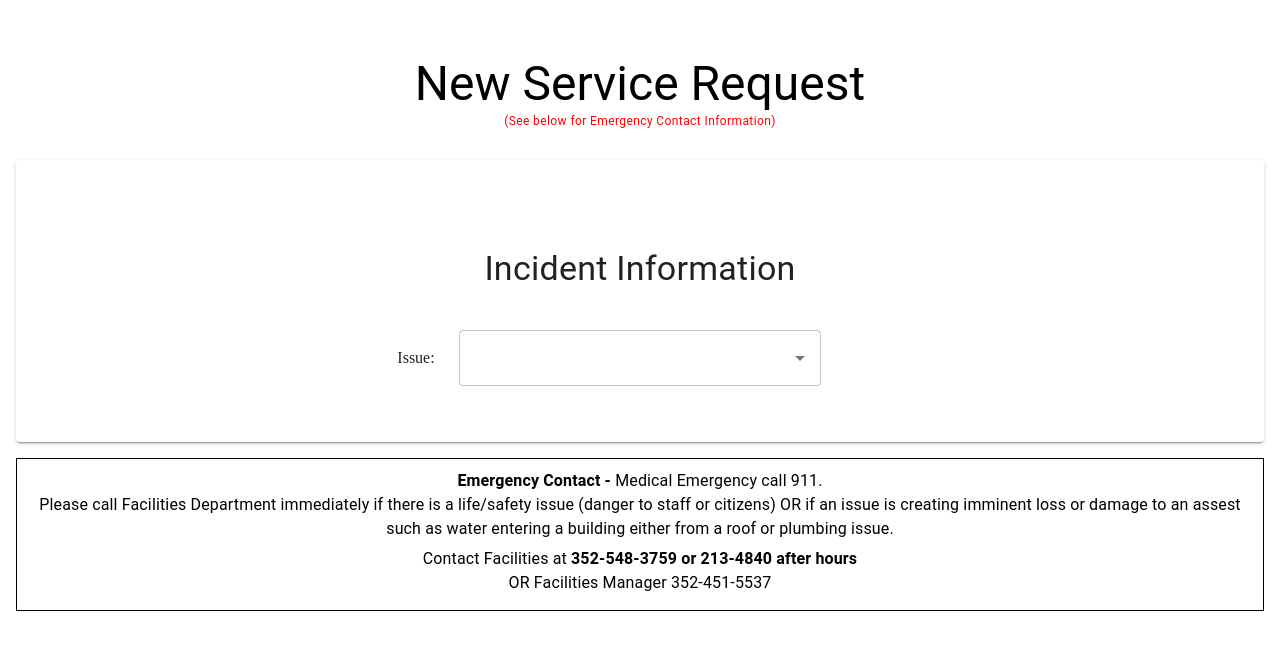
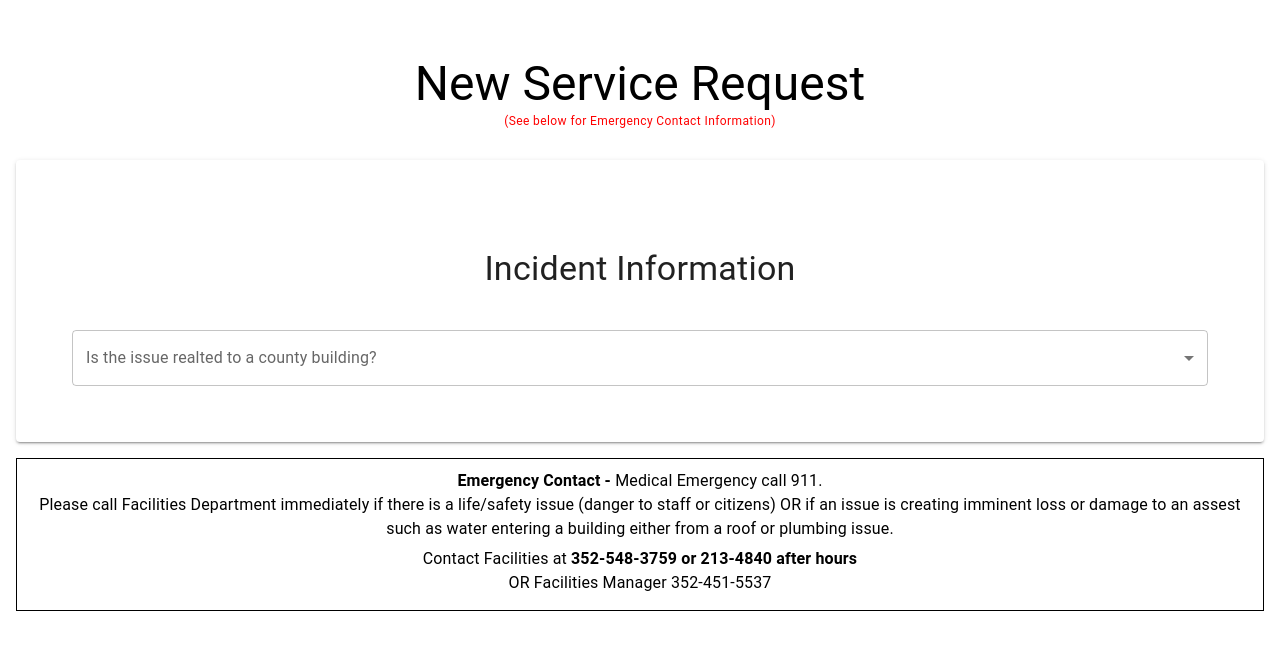
Before and after one commit to AlachuaCountyApps/service-request-cityworks, a React (Create React App) app: page /servicerequest/step1 in a window 1280 px wide. Shown: the top 650 px of the page. Built offline with nearby package versions, Linux system fonts and the light colour scheme; no server answers; what react-geocode would draw is missing.

Commit message:
Is the issue a county building related dropdown

```diff
--- a/src/App.js
+++ b/src/App.js
@@ -1,50 +1,56 @@
-import { Grid } from '@mui/material';
-import { Route, Routes, useNavigate } from 'react-router-dom';
-import { useEffect, useState } from 'react';
-import axios from 'axios';
-import Geocode from 'react-geocode';
+import { Grid } from "@mui/material";
+import { Route, Routes, useNavigate } from "react-router-dom";
+import { useEffect, useState } from "react";
+import axios from "axios";
+import Geocode from "react-geocode";
 
-import Step1 from './pages/Step1';
-import Step2 from './pages/Step2';
+import Step1 from "./pages/Step1";
+import Step2 from "./pages/Step2";
 
-import buildings from './data/buildings.json';
-import problemAreaData from './data/problemArea.json';
-import questionsandAnswers from './data/callerQuestions&Answers.json';
-import Success from './pages/Success';
-import Map from './components/Map';
+import buildings from "./data/buildings.json";
+import problemAreaData from "./data/problemArea.json";
+import questionsandAnswers from "./data/callerQuestions&Answers.json";
+import Success from "./pages/Success";
+import Map from "./components/Map";
 
-import './App.css';
+import "./App.css";
 
 const googleKey = `AIzaSyBRbdKmyFU_X9r-UVmsapYMcKDJQJmQpAg`;
 
 Geocode.setApiKey(googleKey);
-Geocode.setLocationType('ROOFTOP');
+Geocode.setLocationType("ROOFTOP");
 
 function App() {
-  const [domain, setDomain] = useState('');
+  const [isCountyBuildingIssue, setIsCountyBuildingIssue] = useState("");
+
+  const [domain, setDomain] = useState("");
   const [domainID, setDomainID] = useState();
-  const [problemArea, setProblemArea] = useState('');
-  const [issue, setIssue] = useState('');
+  const [problemArea, setProblemArea] = useState("");
+  const [issue, setIssue] = useState("");
   const [issueID, setIssueID] = useState();
   const [questionAnswers, setQuestionAnswers] = useState([]);
   const [selectedAnswers, setSelectedAnswers] = useState({});
   const [selectedAnswersText, setSelectedAnswersText] = useState({});
-  const [building, setBuilding] = useState('');
-  const [department, setDepartment] = useState('');
-  const [additonalLocationInfo, setAdditonalLocationInfo] = useState('');
-  const [issueDescription, setIssueDescription] = useState('');
+  const [building, setBuilding] = useState("");
+  const [department, setDepartment] = useState("");
+  const [additonalLocationInfo, setAdditonalLocationInfo] = useState("");
+  const [issueDescription, setIssueDescription] = useState("");
   const [address, setAddress] = useState({
     StreetName: null,
-    street: '',
-    streetNumber: '',
-    city: '',
-    zip: '',
-    county: '',
-    shortAddress: '',
-    lat: '',
-    lng: '',
+    street: "",
+    streetNumber: "",
+    city: "",
+    zip: "",
+    county: "",
+    shortAddress: "",
+    lat: "",
+    lng: "",
   });
   const [open, setOpen] = useState(false);
+
+  const handleIsCountyBuildingIssueChange = (e) => {
+    setIsCountyBuildingIssue(e.target.value);
+  };
 
   const handleAddressChange = (addressObj) => {
     const buildingToSelect =
@@ -52,28 +58,28 @@ function App() {
         buildings.findIndex(
           (build) =>
             build.Address ===
-            addressObj.streetNumber + ' ' + addressObj.shortAddress
+            addressObj.streetNumber + " " + addressObj.shortAddress
         )
       ];
     if (buildingToSelect) handleBuildingChange(buildingToSelect);
     else {
       handleBuildingChange({
-        BuildingId: 'Other',
-        label: 'Other (Not a County Building)',
-        Address: 'Other',
-        City: 'Other',
-        State: 'Other',
-        Zip: 'Other',
-        Dept: 'Other',
+        BuildingId: "Other",
+        label: "Other (Not a County Building)",
+        Address: "Other",
+        City: "Other",
+        State: "Other",
+        Zip: "Other",
+        Dept: "Other",
       });
-      handleDepartmentChange('Other (Explain under Description of Issue)');
+      handleDepartmentChange("Other (Explain under Description of Issue)");
     }
     setAddress(addressObj);
   };
 
   const handleOpen = () => setOpen(true);
   const handleClose = (e, reason) => {
-    if (reason !== 'backdropClick') setOpen(false);
+    if (reason !== "backdropClick") setOpen(false);
   };
 
   let navigate = useNavigate();
@@ -95,8 +101,8 @@ function App() {
       )
         setQuestionAnswers(questionsandAnswers[newVal.area][newVal.label]);
     } else {
-      setIssue('');
-      setProblemArea('');
+      setIssue("");
+      setProblemArea("");
       setQuestionAnswers([]);
     }
   };
@@ -124,26 +130,26 @@ function App() {
   const getStreetName = (street) => {
     if (street)
       if (
-        street.toUpperCase() === 'SW' ||
-        street.toUpperCase() === 'SOUTH WEST'
+        street.toUpperCase() === "SW" ||
+        street.toUpperCase() === "SOUTH WEST"
       )
-        return 'South West';
-    if (street.toUpperCase() === 'SE' || street.toUpperCase() === 'SOUTH EAST')
-      return 'South East';
-    if (street.toUpperCase() === 'NW' || street.toUpperCase() === 'NORTH WEST')
-      return 'North West';
-    if (street.toUpperCase() === 'NE' || street.toUpperCase() === 'NORTH EAST')
-      return 'North East';
+        return "South West";
+    if (street.toUpperCase() === "SE" || street.toUpperCase() === "SOUTH EAST")
+      return "South East";
+    if (street.toUpperCase() === "NW" || street.toUpperCase() === "NORTH WEST")
+      return "North West";
+    if (street.toUpperCase() === "NE" || street.toUpperCase() === "NORTH EAST")
+      return "North East";
     if (
-      street.toUpperCase() === 'NC' ||
-      street.toUpperCase() === 'NORTH CENTRAL'
+      street.toUpperCase() === "NC" ||
+      street.toUpperCase() === "NORTH CENTRAL"
     )
-      return 'North Central';
+      return "North Central";
     if (
-      street.toUpperCase() === 'SC' ||
-      street.toUpperCase() === 'SOUTH CENTRAL'
+      street.toUpperCase() === "SC" ||
+      street.toUpperCase() === "SOUTH CENTRAL"
     )
-      return 'South Central';
+      return "South Central";
     return null;
   };
 
@@ -155,25 +161,25 @@ function App() {
     for (let i = 0; i < data.address_components.length; i++) {
       for (let j = 0; j < data.address_components[i].types.length; j++) {
         switch (data.address_components[i].types[j]) {
-          case 'locality':
+          case "locality":
             addressObj.city = data.address_components[i].long_name;
             break;
-          case 'administrative_area_level_2':
+          case "administrative_area_level_2":
             addressObj.county = data.address_components[i].long_name;
             break;
-          case 'postal_code':
+          case "postal_code":
             addressObj.zip = data.address_components[i].long_name;
             break;
-          case 'route':
+          case "route":
             addressObj.shortAddress = data.address_components[i].short_name;
             addressObj.StreetName = getStreetName(
               data.address_components[i].short_name.substring(
                 0,
-                data.address_components[i].short_name.indexOf(' ')
+                data.address_components[i].short_name.indexOf(" ")
               )
             );
             break;
-          case 'street_number':
+          case "street_number":
             addressObj.streetNumber = data.address_components[i].long_name;
             break;
           default:
@@ -194,13 +200,13 @@ function App() {
   };
 
   const convertQuestionAnswerstoString = () => {
-    let result = '';
+    let result = "";
     questionAnswers.forEach((element) => {
       result +=
         element.question.text +
-        ': ' +
+        ": " +
         selectedAnswersText[selectedAnswers[element.question.id]] +
-        '. ';
+        ". ";
     });
     return result;
   };
@@ -210,29 +216,29 @@ function App() {
 
     const data = {
       ProblemSid: issueID,
-      Details: issueDescription + '. ' + convertQuestionAnswerstoString(),
+      Details: issueDescription + ". " + convertQuestionAnswerstoString(),
       Comments:
         issue +
-        ': ' +
+        ": " +
         issueDescription +
-        '. ' +
+        ". " +
         convertQuestionAnswerstoString(),
-      Address: address.streetNumber + ' ' + address.shortAddress,
+      Address: address.streetNumber + " " + address.shortAddress,
       City: address.city,
-      State: 'Florida',
+      State: "Florida",
       Zip: address.zip,
       Landmark:
-        building.label && building.label.includes('Other')
+        building.label && building.label.includes("Other")
           ? null
           : building.label,
       District: address.StreetName,
       Location:
-        department && department.includes('Other')
+        department && department.includes("Other")
           ? additonalLocationInfo
-          : department + ' ' + additonalLocationInfo,
+          : department + " " + additonalLocationInfo,
       X: address.lat,
       Y: address.lng,
-      CallerType: 'Visitor',
+      CallerType: "Visitor",
       CallerFirstName: e.target.firstName.value,
       CallerLastName: e.target.lastName.value,
       CallerAddress: e.target.address.value,
@@ -240,11 +246,11 @@ function App() {
       CallerCity: e.target.city.value,
       CallerState: e.target.state.value,
       CallerZip: e.target.zipcode.value,
-      CallerWorkPhone: e.target.workPhoneNumber.value.replace(/[^0-9]/gi, ''),
-      CallerCellPhone: e.target.phoneNumber.value.replace(/[^0-9]/gi, ''),
+      CallerWorkPhone: e.target.workPhoneNumber.value.replace(/[^0-9]/gi, ""),
+      CallerCellPhone: e.target.phoneNumber.value.replace(/[^0-9]/gi, ""),
       CallerOtherPhone:
         e.target.otherWorkPhoneNumber.value &&
-        e.target.otherWorkPhoneNumber.value.replace(/[^0-9]/gi, ''),
+        e.target.otherWorkPhoneNumber.value.replace(/[^0-9]/gi, ""),
       CallerEmail: e.target.email.value,
       CallerComments: `Other Contact: ${e.target.otherFirstName.value} ${e.target.otherLastName.value}, Email: ${e.target.otherEmail.value}`,
       Answers: convertAnswersToAnswers(),
@@ -254,10 +260,10 @@ function App() {
     console.log(data);
 
     axios
-      .post('http://localhost:7010/submitRequest', data)
+      .post("http://localhost:7010/submitRequest", data)
       .then((response) => {
         console.log(response);
-        navigate('/servicerequest/success', {
+        navigate("/servicerequest/success", {
           state: { status: true, requestID: response.data },
         });
       })
@@ -277,7 +283,7 @@ function App() {
         <Grid item xs={12} sx={{ mx: { xs: 1 } }}>
           <Routes>
             <Route
-              path='servicerequest/step1'
+              path="servicerequest/step1"
               element={
                 <Step1
                   domain={domain}
@@ -297,14 +303,18 @@ function App() {
                   handleOpen={handleOpen}
                   address={address}
                   updateSelectedAddress={updateSelectedAddress}
+                  isCountyBuildingIssue={isCountyBuildingIssue}
+                  handleIsCountyBuildingIssueChange={
+                    handleIsCountyBuildingIssueChange
+                  }
                 />
               }
             />
             <Route
-              path='servicerequest/step2'
+              path="servicerequest/step2"
               element={<Step2 submitRequest={submitRequest} />}
             />
-            <Route path='servicerequest/success' element={<Success />} />
+            <Route path="servicerequest/success" element={<Success />} />
           </Routes>
         </Grid>
       </Grid>
--- a/src/components/incidentInformationNew.js
+++ b/src/components/incidentInformationNew.js
@@ -0,0 +1,75 @@
+import {
+  FormControl,
+  Grid,
+  InputLabel,
+  MenuItem,
+  Paper,
+  Select,
+  Typography,
+} from "@mui/material";
+import React from "react";
+
+export default function incidentInformationNew({
+  issue,
+  handleIssueChange,
+  questionAnswers,
+  selectedAnswers,
+  updateSelectedAnswers,
+  building,
+  handleBuildingChange,
+  department,
+  handleDepartmentChange,
+  additonalLocationInfo,
+  setAdditonalLocationInfo,
+  issueDescription,
+  setIssueDescription,
+  handleOpen,
+  address,
+  updateSelectedAddress,
+  isCountyBuildingIssue,
+  handleIsCountyBuildingIssueChange,
+}) {
+  const submitPage1 = (e) => {
+    e.preventDefault();
+  };
+
+  return (
+    <Paper elevation={2} sx={{ padding: 3, mb: 2 }}>
+      <form onSubmit={submitPage1}>
+        <Grid
+          container
+          sx={{
+            pt: { xs: 1, sm: 4 },
+            pl: { xs: 1, sm: 4 },
+            pr: { xs: 1, sm: 4 },
+            pb: { xs: 3, sm: 4 },
+            mt: 1,
+          }}
+          spacing={3}
+          display="flex"
+        >
+          <Grid item xs={12} sx={{ textAlign: "center", mb: 2 }}>
+            <Typography variant="h4">Incident Information</Typography>
+          </Grid>
+          <Grid item xs={12}>
+            <FormControl fullWidth>
+              <InputLabel id="issue-location-label">
+                Is the issue realted to a county building?
+              </InputLabel>
+              <Select
+                labelId="issue-location-label"
+                id="issue-location"
+                value={isCountyBuildingIssue}
+                label="Is the issue realted to a county building?"
+                onChange={handleIsCountyBuildingIssueChange}
+              >
+                <MenuItem value={"Yes"}>Yes</MenuItem>
+                <MenuItem value={"No"}>No</MenuItem>
+              </Select>
+            </FormControl>
+          </Grid>
+        </Grid>
+      </form>
+    </Paper>
+  );
+}
--- a/src/pages/Step1.js
+++ b/src/pages/Step1.js
@@ -1,7 +1,9 @@
-import { Grid, Typography } from '@mui/material';
+import { Grid, Typography } from "@mui/material";
 
-import IncidentInformation from '../components/IncidentInformation';
-import EmergencyContact from '../components/EmergencyContact';
+import IncidentInformation from "../components/IncidentInformation";
+import IncidentInformationNew from "../components/incidentInformationNew";
+
+import EmergencyContact from "../components/EmergencyContact";
 
 export default function Step1({
   domain,
@@ -21,17 +23,19 @@ export default function Step1({
   handleOpen,
   address,
   updateSelectedAddress,
+  isCountyBuildingIssue,
+  handleIsCountyBuildingIssueChange,
 }) {
   return (
     <Grid container spacing={3}>
-      <Grid item xs={12} style={{ textAlign: 'center' }}>
-        <Typography variant='h3'>New Service Request</Typography>
-        <Typography variant='caption' display='block' color='red' gutterBottom>
+      <Grid item xs={12} style={{ textAlign: "center" }}>
+        <Typography variant="h3">New Service Request</Typography>
+        <Typography variant="caption" display="block" color="red" gutterBottom>
           (See below for Emergency Contact Information)
         </Typography>
       </Grid>
       <Grid item xs={12}>
-        <IncidentInformation
+        {/* <IncidentInformation
           issue={issue}
           handleIssueChange={handleIssueChange}
           questionAnswers={questionAnswers}
@@ -48,6 +52,27 @@ export default function Step1({
           handleOpen={handleOpen}
           address={address}
           updateSelectedAddress={updateSelectedAddress}
+        /> */}
+
+        <IncidentInformationNew
+          issue={issue}
+          handleIssueChange={handleIssueChange}
+          questionAnswers={questionAnswers}
+          selectedAnswers={selectedAnswers}
+          updateSelectedAnswers={updateSelectedAnswers}
+          building={building}
+          handleBuildingChange={handleBuildingChange}
+          department={department}
+          handleDepartmentChange={handleDepartmentChange}
+          additonalLocationInfo={additonalLocationInfo}
+          setAdditonalLocationInfo={setAdditonalLocationInfo}
+          issueDescription={issueDescription}
+          setIssueDescription={setIssueDescription}
+          handleOpen={handleOpen}
+          address={address}
+          updateSelectedAddress={updateSelectedAddress}
+          isCountyBuildingIssue={isCountyBuildingIssue}
+          handleIsCountyBuildingIssueChange={handleIsCountyBuildingIssueChange}
         />
 
         <EmergencyContact />
```
